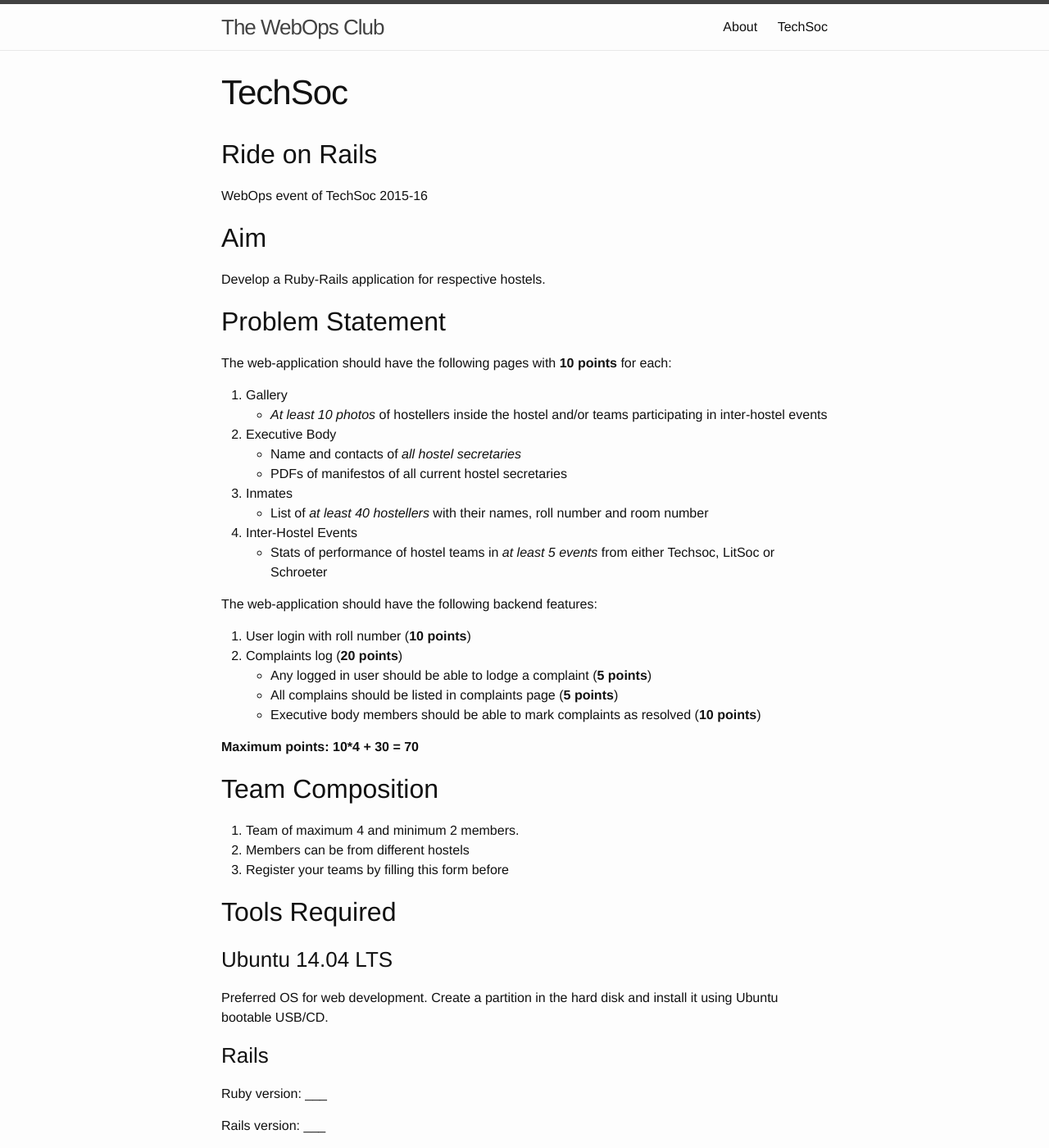
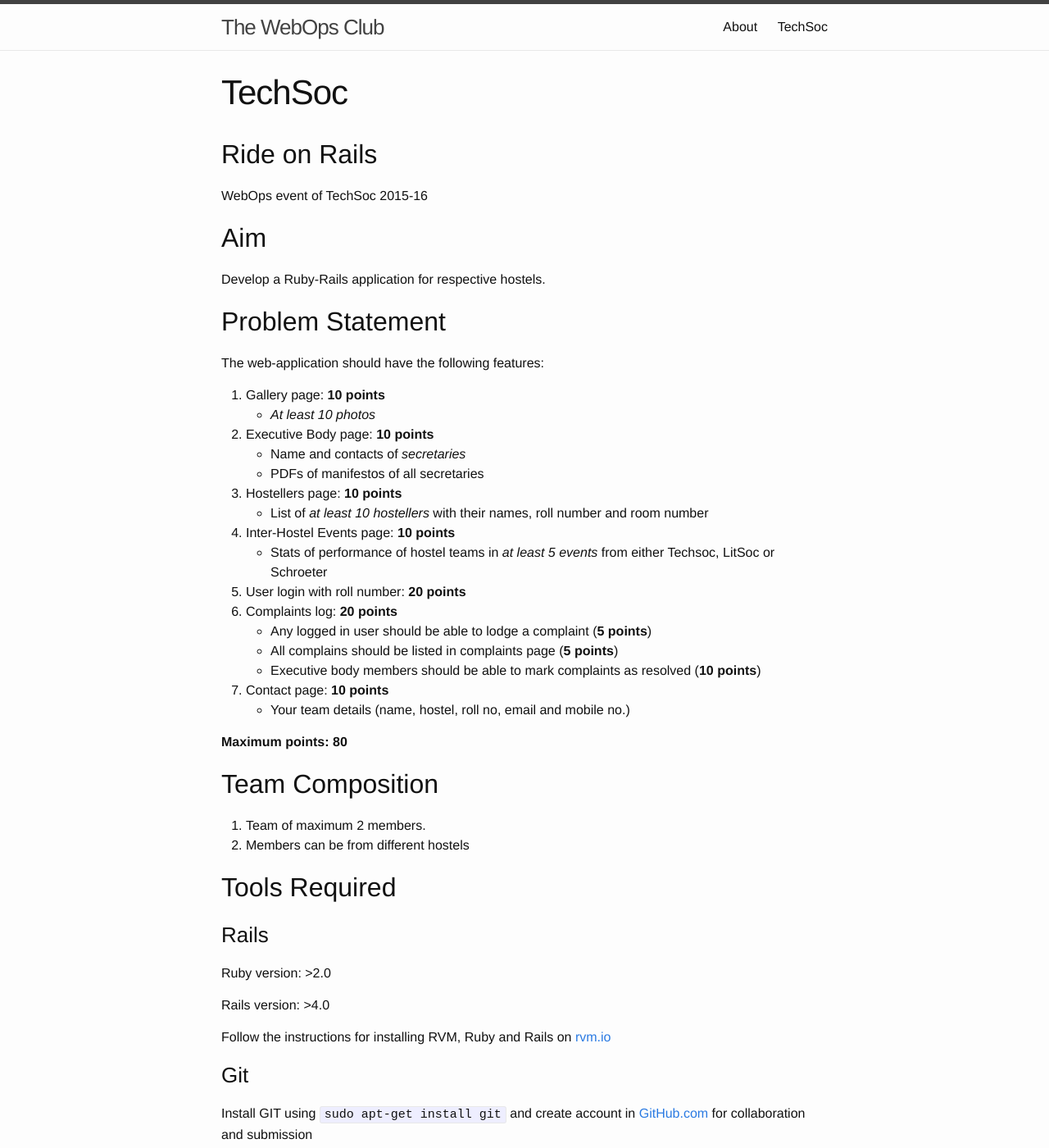
Before and after one commit to The-WebOps-Club/the-webops-club.github.io, a Jekyll site: the page built from techsoc.md, in a window 1280 px wide and 1400 px high. Shown: the whole window at 82% size. Built offline with Jekyll 4.4.1, drawn with Linux system fonts in a browser that asks for light colours; some of the changed text lies outside the part shown.

Commit message:
simpler PS

```diff
--- a/techsoc.md
+++ b/techsoc.md
@@ -12,64 +12,59 @@ Develop a Ruby-Rails application for respective hostels.
 
 ## Problem Statement
 
-The web-application should have the following pages with **10 points** for each:
+The web-application should have the following features:
 
-1. Gallery
-- *At least 10 photos* of hostellers inside the hostel and/or teams participating in inter-hostel events
-2. Executive Body
-- Name and contacts of *all hostel secretaries*
-- PDFs of manifestos of all current hostel secretaries
-3. Inmates
-- List of *at least 40 hostellers* with their names, roll number and room number
-4. Inter-Hostel Events
+1. Gallery page: **10 points**
+- *At least 10 photos*
+2. Executive Body page: **10 points**
+- Name and contacts of *secretaries*
+- PDFs of manifestos of all secretaries
+3. Hostellers page: **10 points**
+- List of *at least 10 hostellers* with their names, roll number and room number
+4. Inter-Hostel Events page: **10 points**
 - Stats of performance of hostel teams in *at least 5 events* from either Techsoc, LitSoc or Schroeter
-
-The web-application should have the following backend features:
-
-1. User login with roll number (**10 points**)
-2. Complaints log (**20 points**)
+5. User login with roll number: **20 points**
+6. Complaints log: **20 points**
 - Any logged in user should be able to lodge a complaint (**5 points**)
 - All complains should be listed in complaints page (**5 points**)
 - Executive body members should be able to mark complaints as resolved (**10 points**)
+7. Contact page: **10 points**
+- Your team details (name, hostel, roll no, email and mobile no.)
 
-**Maximum points: 10*4 + 30 = 70**
+**Maximum points: 80**
 
 ## Team Composition
-1. Team of maximum 4 and minimum 2 members.
+1. Team of maximum 2 members.
 2. Members can be from different hostels
-3. Register your teams by filling this form before
 
 ## Tools Required
 
-### Ubuntu 14.04 LTS
-Preferred OS for web development. Create a partition in the hard disk and install it using Ubuntu bootable USB/CD.
+### Rails
+Ruby version: >2.0
 
-### Rails
-Ruby version: ___
+Rails version: >4.0
 
-Rails version: ___
-
-Follow the instructions for installing RVM, Ruby and Rails on ____
+Follow the instructions for installing RVM, Ruby and Rails on [rvm.io](rvm.io)
 
 ### Git
 Install GIT using `sudo apt-get install git` and create account in [GitHub.com](https://github.com) for collaboration and submission
 
 ### Heroku
-Install heroku-toolbelt by following instructions on ____ and create account in [Heroku.com](https://heroku.com) for deployment and submission
+Install [heroku-toolbelt](http://toolbelt.heroku.com/) and create account in [Heroku.com](https://heroku.com) for deployment and submission
 
 ##Submission
-Mail the links to the coordinator by 20:00
+Mail the links to the coordinator by 12:59 PM
 
 Penalty for late submission:
 
-1. Submission between 20:00 to 21:00: 	1 points per 5 minutes
-2. Submission between 21:00 to 23:59: 	1 points per minute
-3. Submission after 23:59:			Disqulaified
+1. Submission between 13:00 to 13:59: 	1 points per 5 minutes
+2. Submission between 14:00 to 14:59: 	1 points per minute
+3. Submission after 14:59:				Disqulaified
 
 ##Coordinator
 Contact him for any clarification in the problem statement:
 
 Abhishek Shandilya
 
-- abhishek.sandy@gmail.com
+- thewebopsclubiitm@gmail.com
 - Mobile: 98842999211
```
